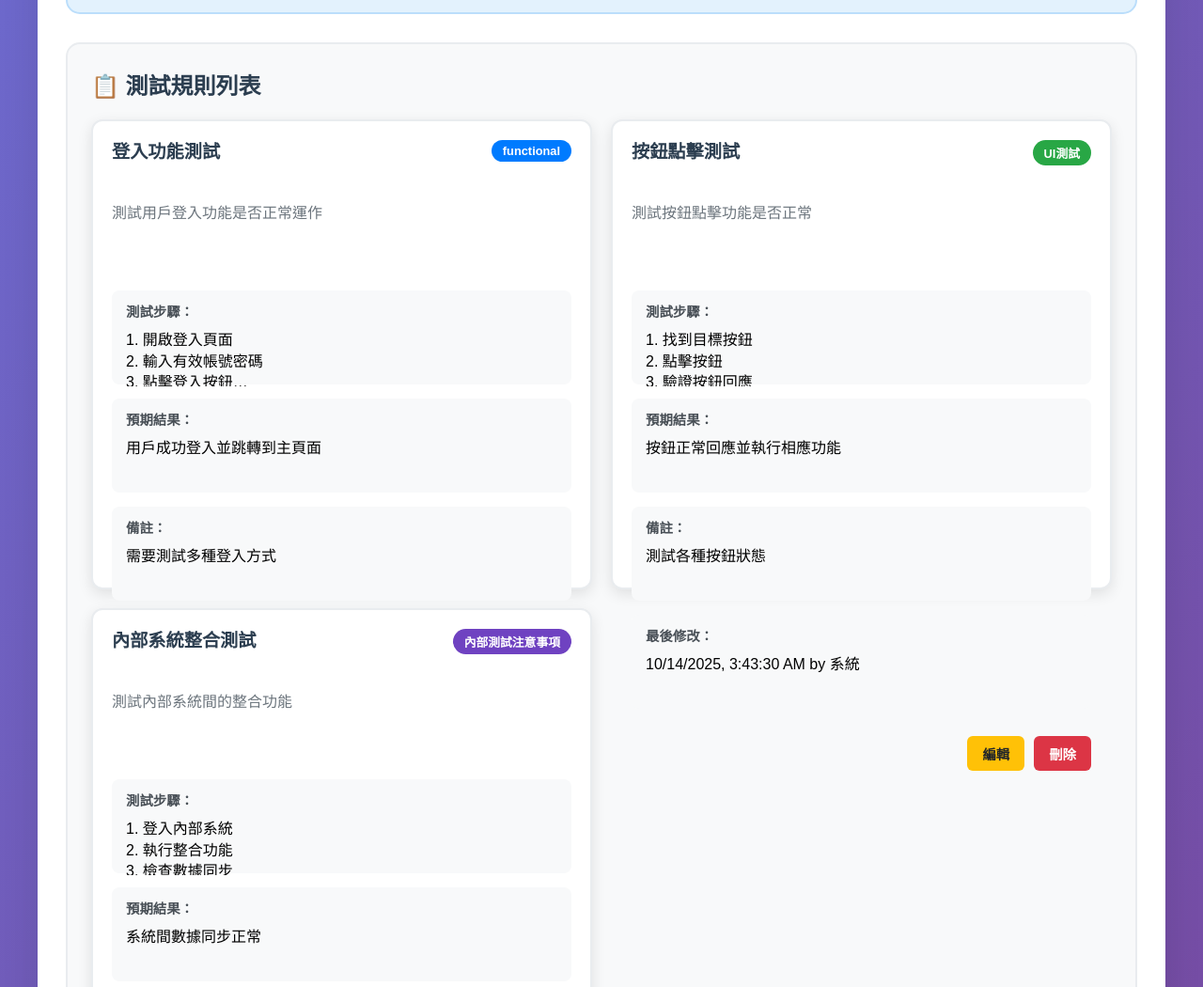
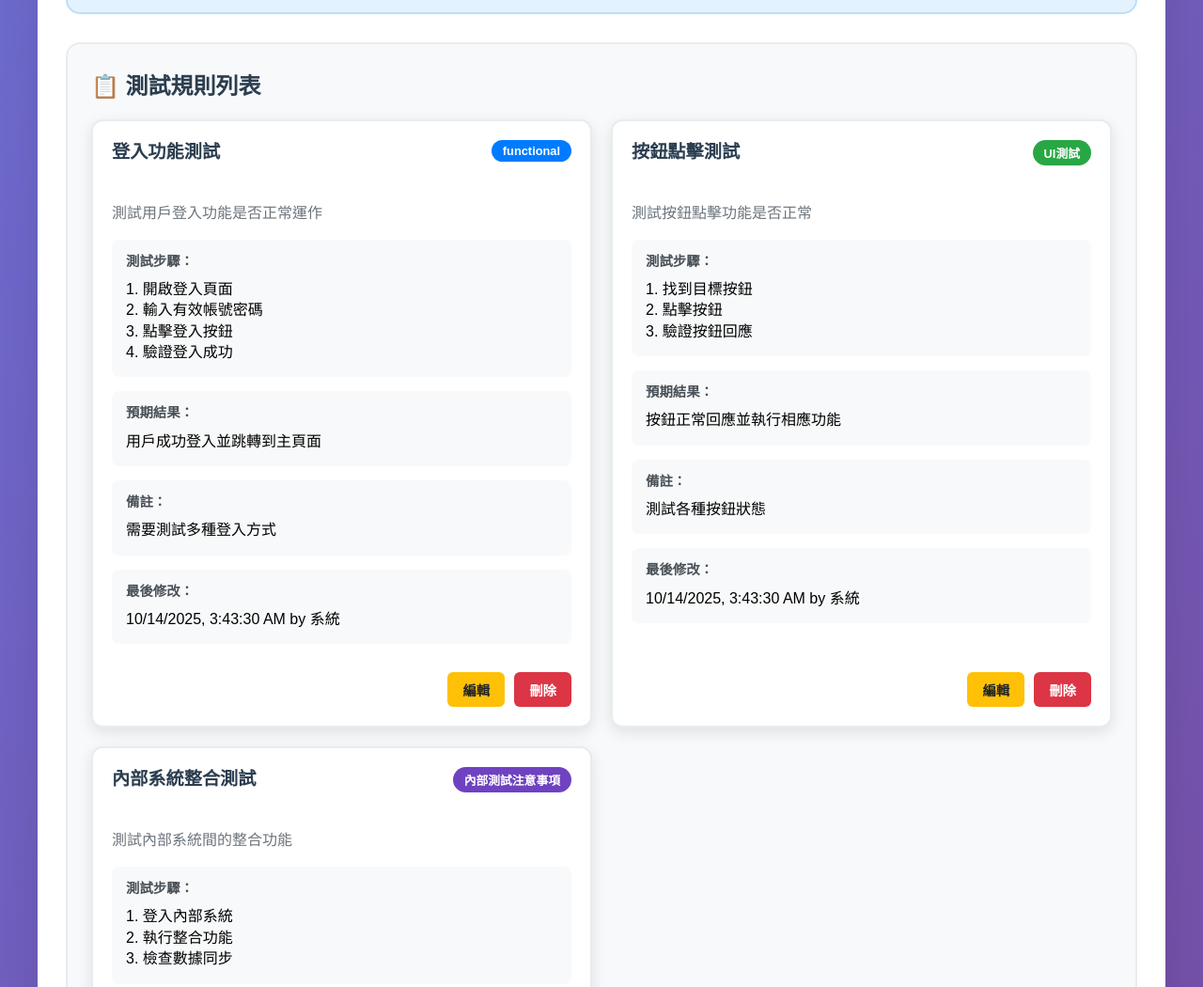
Before and after one commit to tcservice-gif/qa-test-management, a plain HTML site: page index.html in a window 1280 px wide. Shown: the part 1856-2906 px from the top of the page at 94% size. Drawn offline with Linux system fonts and the light colour scheme.

Commit message:
Update index.html

```diff
--- a/index.html
+++ b/index.html
@@ -300,7 +300,7 @@
             box-shadow: 0 5px 15px rgba(0,0,0,0.1);
             border: 2px solid #e9ecef;
             transition: all 0.3s ease;
-            height: 500px; /* 固定高度 */
+            min-height: 500px; /* 改回最小高度，讓內容可以展開 */
             display: flex;
             flex-direction: column;
         }
@@ -315,7 +315,7 @@
             justify-content: space-between;
             align-items: flex-start;
             margin-bottom: 15px;
-            height: 50px; /* 固定標題區域高度 */
+            min-height: 50px; /* 改回最小高度 */
             flex-shrink: 0;
         }
 
@@ -326,11 +326,7 @@
             flex: 1;
             margin-right: 10px;
             line-height: 1.4;
-            height: 100%;
-            overflow: hidden;
-            display: -webkit-box;
-            -webkit-line-clamp: 2;
-            -webkit-box-orient: vertical;
+            /* 移除高度限制，讓標題可以完整顯示 */
         }
 
         .rule-category {
@@ -354,11 +350,7 @@
             margin-bottom: 15px;
             line-height: 1.6;
             white-space: pre-wrap;
-            height: 80px; /* 固定描述區域高度 */
-            overflow: hidden;
-            display: -webkit-box;
-            -webkit-line-clamp: 4;
-            -webkit-box-orient: vertical;
+            /* 移除高度限制，讓描述可以完整顯示 */
             flex-shrink: 0;
         }
 
@@ -367,7 +359,7 @@
             border-radius: 8px;
             padding: 15px;
             margin-bottom: 15px;
-            height: 100px; /* 固定詳細資訊區域高度 */
+            /* 移除固定高度，讓內容可以完整顯示 */
             flex-shrink: 0;
         }
 
@@ -381,11 +373,7 @@
         .rule-details p {
             white-space: pre-wrap;
             line-height: 1.4;
-            height: 60px;
-            overflow: hidden;
-            display: -webkit-box;
-            -webkit-line-clamp: 3;
-            -webkit-box-orient: vertical;
+            /* 移除高度限制，讓內容可以完整顯示 */
         }
 
         .rule-details ul {
@@ -403,7 +391,7 @@
             justify-content: flex-end;
             margin-top: auto;
             padding-top: 15px;
-            height: 50px; /* 固定按鈕區域高度 */
+            min-height: 50px; /* 改回最小高度 */
             align-items: center;
             flex-shrink: 0;
         }
```
